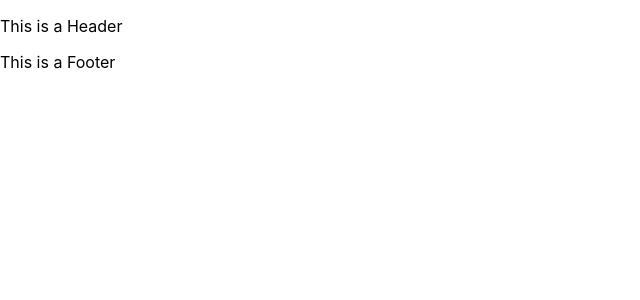
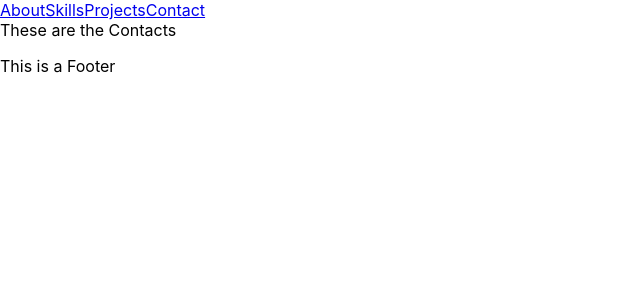
Before and after one commit to DanaKLym/spa-portfolio, a React (Create React App) app in the folder my-app/: page /contact-me in a window 1280 px wide. Shown: the top 300 px of the page, without its empty margins (0-640 px from the left). Built offline with nearby package versions, Linux system fonts and the light colour scheme.

Commit message:
installed and set up React Router for navigation

```diff
--- a/my-app/package.json
+++ b/my-app/package.json
@@ -10,8 +10,10 @@
     "@types/node": "^16.18.104",
     "@types/react": "^18.3.3",
     "@types/react-dom": "^18.3.0",
+    "@types/react-router-dom": "^5.3.3",
     "react": "^18.3.1",
     "react-dom": "^18.3.1",
+    "react-router-dom": "^6.25.1",
     "react-scripts": "5.0.1",
     "typescript": "^4.9.5",
     "web-vitals": "^2.1.4"
--- a/my-app/src/About/About.tsx
+++ b/my-app/src/About/About.tsx
@@ -1,6 +1,9 @@
+import Header from "../Header/Header";
+
 const About: React.FC = () => {
   return (
     <>
+      <Header />
       <div>This is About sectio</div>
     </>
   );
--- a/my-app/src/App.tsx
+++ b/my-app/src/App.tsx
@@ -1,11 +1,20 @@
 import "./App.css";
-import Header from "./Header/Header";
 import Footer from "./Footer/Footer";
+import { Route, Routes, Link } from "react-router-dom";
+import About from "./About/About";
+import Skills from "./Skills/Skills";
+import Projects from "./Projects/Projects";
+import Contact from "./Contact/Contact";
 
 function App() {
   return (
     <div className="App">
-      <Header />
+      <Routes>
+        <Route path="/" element={<About />} />
+        <Route path="/skills" element={<Skills />} />
+        <Route path="/projects" element={<Projects />} />
+        <Route path="/contact-me" element={<Contact />} />
+      </Routes>
       <Footer />
     </div>
   );
--- a/my-app/src/Contact/Contact.tsx
+++ b/my-app/src/Contact/Contact.tsx
@@ -1,6 +1,9 @@
+import Header from "../Header/Header";
+
 const Contact: React.FC = () => {
   return (
     <>
+      <Header />
       <div>These are the Contacts</div>
     </>
   );
--- a/my-app/src/Header/Header.tsx
+++ b/my-app/src/Header/Header.tsx
@@ -1,8 +1,13 @@
+import { Link } from "react-router-dom";
+
 const Header: React.FC = () => {
   return (
-    <>
-      <p>This is a Header</p>
-    </>
+    <nav>
+      <Link to="/">About</Link>
+      <Link to="/skills">Skills</Link>
+      <Link to="/projects">Projects</Link>
+      <Link to="/contact-me">Contact</Link>
+    </nav>
   );
 };
 
--- a/my-app/src/Projects/Projects.tsx
+++ b/my-app/src/Projects/Projects.tsx
@@ -1,6 +1,9 @@
+import Header from "../Header/Header";
+
 const Projects: React.FC = () => {
   return (
     <>
+      <Header />
       <div>These are the Projects</div>
     </>
   );
--- a/my-app/src/Skills/Skills.tsx
+++ b/my-app/src/Skills/Skills.tsx
@@ -1,6 +1,9 @@
+import Header from "../Header/Header";
+
 const Skills: React.FC = () => {
   return (
     <>
+      <Header />
       <div>These are the Skills</div>
     </>
   );
--- a/my-app/src/index.tsx
+++ b/my-app/src/index.tsx
@@ -1,15 +1,18 @@
-import React from 'react';
-import ReactDOM from 'react-dom/client';
-import './index.css';
-import App from './App';
-import reportWebVitals from './reportWebVitals';
+import React from "react";
+import ReactDOM from "react-dom/client";
+import "./index.css";
+import App from "./App";
+import reportWebVitals from "./reportWebVitals";
+import { BrowserRouter } from "react-router-dom";
 
 const root = ReactDOM.createRoot(
-  document.getElementById('root') as HTMLElement
+  document.getElementById("root") as HTMLElement
 );
 root.render(
   <React.StrictMode>
-    <App />
+    <BrowserRouter>
+      <App />
+    </BrowserRouter>
   </React.StrictMode>
 );
 
```
Also changed, not shown: 1 other file (tests, documents, lock files or other folders).
